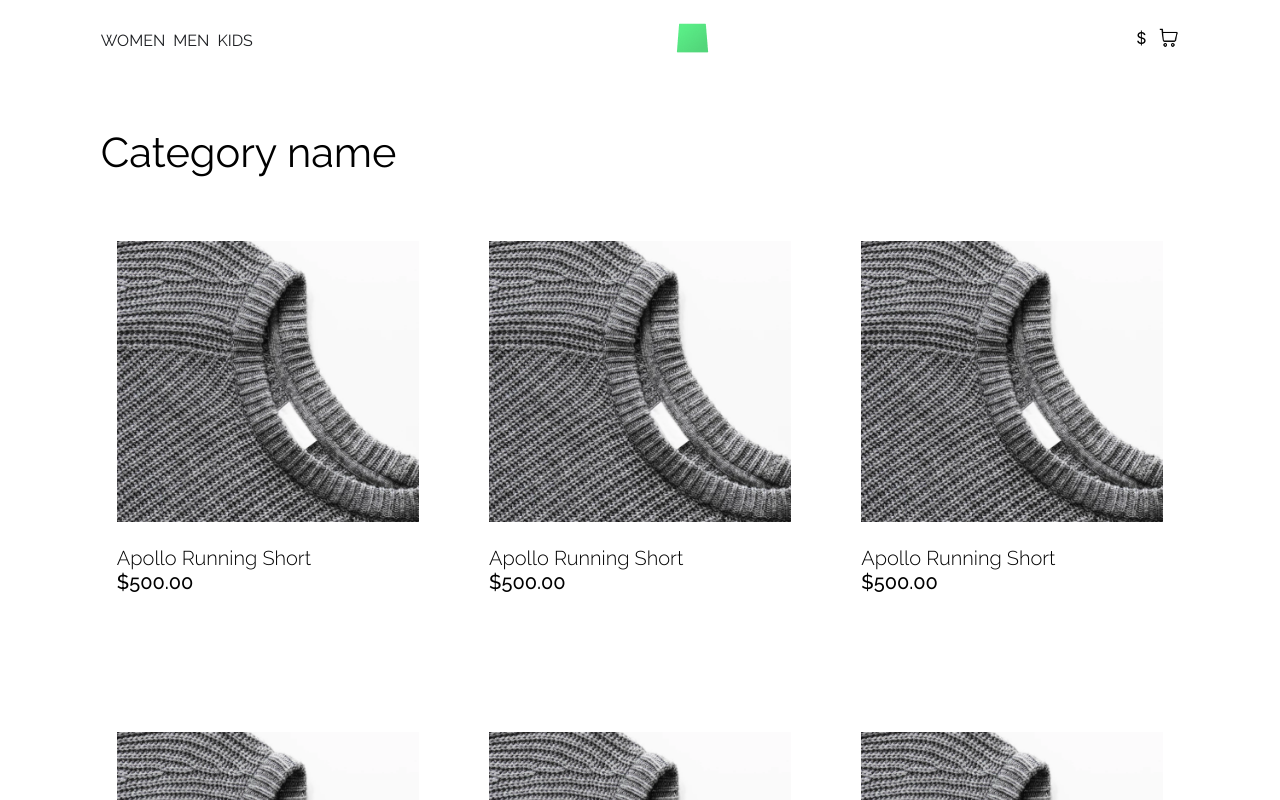
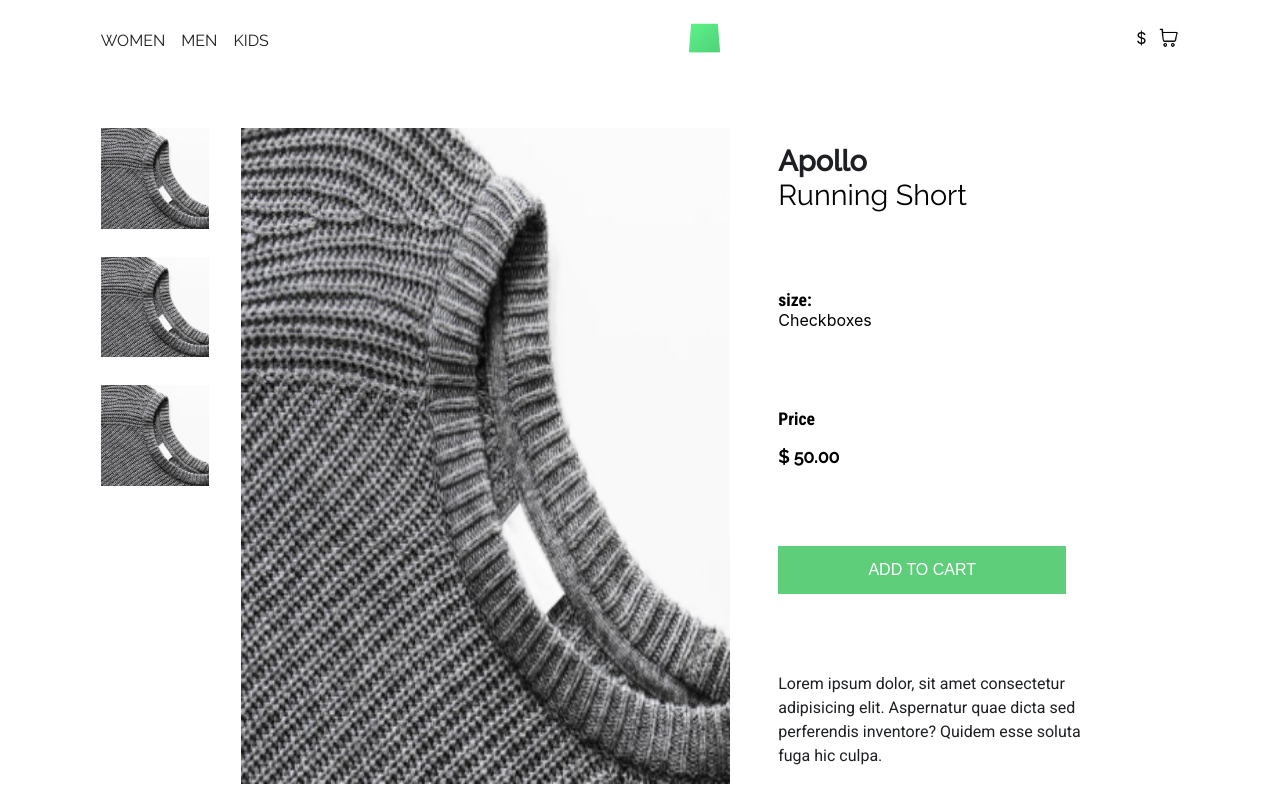
Before and after one commit to blakbox23/ecom, a React (Create React App) app: page / in a window 1280 px wide. Shown: the top 800 px of the page. Built offline with nearby package versions, Linux system fonts and the light colour scheme.

Commit message:
Set up basic PDP page

```diff
--- a/src/App.css
+++ b/src/App.css
@@ -1,5 +1,4 @@
 body {
     width: calc(100vw - 12.6em);
     margin: auto;
-
 }
--- a/src/App.js
+++ b/src/App.js
@@ -1,12 +1,14 @@
 import Nav from './components/nav'
 import './App.css';
 import ProductsList from './components/ProductsList';
+import ProductDisplay from './components/ProductDisplay';
 
 function App() {
   return (
     <div className="App">
       <Nav />
-      <ProductsList />
+      {/* <ProductsList /> */}
+      <ProductDisplay />
     </div>
   );
 }
--- /dev/null
+++ b/src/components/ProductDisplay.jsx
@@ -0,0 +1,46 @@
+import React, { Component } from 'react'
+import './style.css';
+import ProductD from '../assets/ProductD.png'
+
+export class ProductDisplay extends Component {
+  render() {
+    return (
+      <div className="product-display flex border">
+          <div className="mini-images flex">
+            <div className="mini-prod-image"><img src={ProductD} alt="prod" /> </div>
+            <div className="mini-prod-image"><img src={ProductD} alt="prod" /> </div>
+            <div className="mini-prod-image"><img src={ProductD} alt="prod" /> </div>
+          </div>
+
+          <div className="main-prod-display border flex">
+              <div className="product-display-image border">
+                <img src={ProductD} alt="prod" />
+              </div>
+              <div className="product-display-text flex border">
+                <div>
+                    <p className="brand-name">Apollo</p>
+                    <p className="brand-prod-name">Running Short</p>
+                </div>
+                <div className="prod-checkbox">
+                    <p>size: </p>
+                    Checkboxes
+                </div>
+                <div className="prod-price">
+                    <p>Price</p>
+                    <p>$ 50.00</p>
+                </div>
+                <div >
+                    <button className="add-cart-button"> ADD TO CART</button>
+                </div>
+                <div className="prod-description">
+                    Lorem ipsum dolor, sit amet consectetur adipisicing elit. Aspernatur quae dicta sed perferendis inventore? Quidem esse soluta fuga hic culpa.
+                </div>
+              </div>
+
+          </div>
+      </div>
+    )
+  }
+}
+
+export default ProductDisplay
--- a/src/components/style.css
+++ b/src/components/style.css
@@ -1,7 +1,11 @@
-@import url('https://fonts.googleapis.com/css2?family=Raleway:wght@300;400;500&display=swap');
+@import url('https://fonts.googleapis.com/css2?family=Raleway:wght@300;400;500&family=Roboto&family=Roboto+Condensed:wght@400;700&display=swap');
 .flex {
     display: flex;
 }
+
+/* .border {
+    border: 1px solid black;
+} */
 
 /* Navbar styling */
 
@@ -10,10 +14,10 @@
     /* border: 1px solid black; */
     justify-content: space-between;
     align-items: center;
-    margin-bottom: 3em;
+    margin-bottom: 3rem;
 }
 .links p {
-    margin-right: 0.5em;
+    margin-right: 1rem;
     font-family: 'Raleway', sans-serif;
     font-size: 1rem;
     color: #1D1F22;
@@ -48,7 +52,7 @@
     width: 28%;
     height: 25.7em;
     padding: 1em;
-    margin-bottom: 3em;
+    margin-bottom: 3rem;
 }
 
 .product-card img {
@@ -64,10 +68,90 @@
     margin: 0;
     margin-top: 1em;
 }
-
 .product-cost {
     font-family: 'Raleway', sans-serif;
     font-weight: 500;
     font-size: 1.25rem;
     margin: 0;
 }
+
+/* PDP */
+.product-display {
+    height: calc(100vh - 9rem);
+    box-sizing: border-box;
+}
+.mini-images{
+    width: 10%;
+    height: 4em;
+    flex-direction: column;
+    margin-right: 1em;
+}
+.mini-prod-image {
+    margin-bottom: 1.5em;
+}
+.mini-prod-image img {
+    width: 100%;
+}
+.main-prod-display {
+    width: 70vw;
+}
+.product-display-image {
+    width: 60%;
+    margin: 0 2em 0 1em;
+}
+.product-display-image img{
+    width: 100%;
+    height: 100%;
+}
+.product-display-text {
+    width: 40%;
+    flex-direction: column;
+    justify-content: space-between;
+    padding: 1em;
+}
+.brand-name {
+    font-family: 'Raleway', sans-serif;
+    font-weight: 600;
+    color: #1D1F22;
+    font-size: 1.8rem;
+    margin: 0;
+}
+.brand-prod-name {
+    font-family: 'Raleway', sans-serif;
+    font-weight: 400;
+    font-size: 1.8rem;
+    margin: 0;
+}
+.prod-checkbox p{
+    font-size: 1.1rem;
+    font-family: 'Roboto Condensed', sans-serif;
+    font-weight: 700;
+    margin: 0;
+}
+.prod-price p{
+    margin:0;
+    font-family: 'Raleway', sans-serif;
+    font-weight: 700;
+    font-size: 1.1rem;
+}
+.prod-price p:first-child{
+    font-family: 'Roboto Condensed', sans-serif;
+    font-weight: 700;
+    font-size: 1.1rem;
+    margin-bottom: 1em;
+}
+.add-cart-button {
+    width: 18rem;
+    height: 3rem;
+    font-size: 1rem;
+    color: #fff;
+    background-color: #5ECE7B;
+    border: none;
+}
+.prod-description {
+    font-family: 'Roboto', sans-serif;
+    font-weight: 400;
+    font-size: 1rem;
+    color: #1D1F22;
+    line-height: 1.5rem;
+}
```
